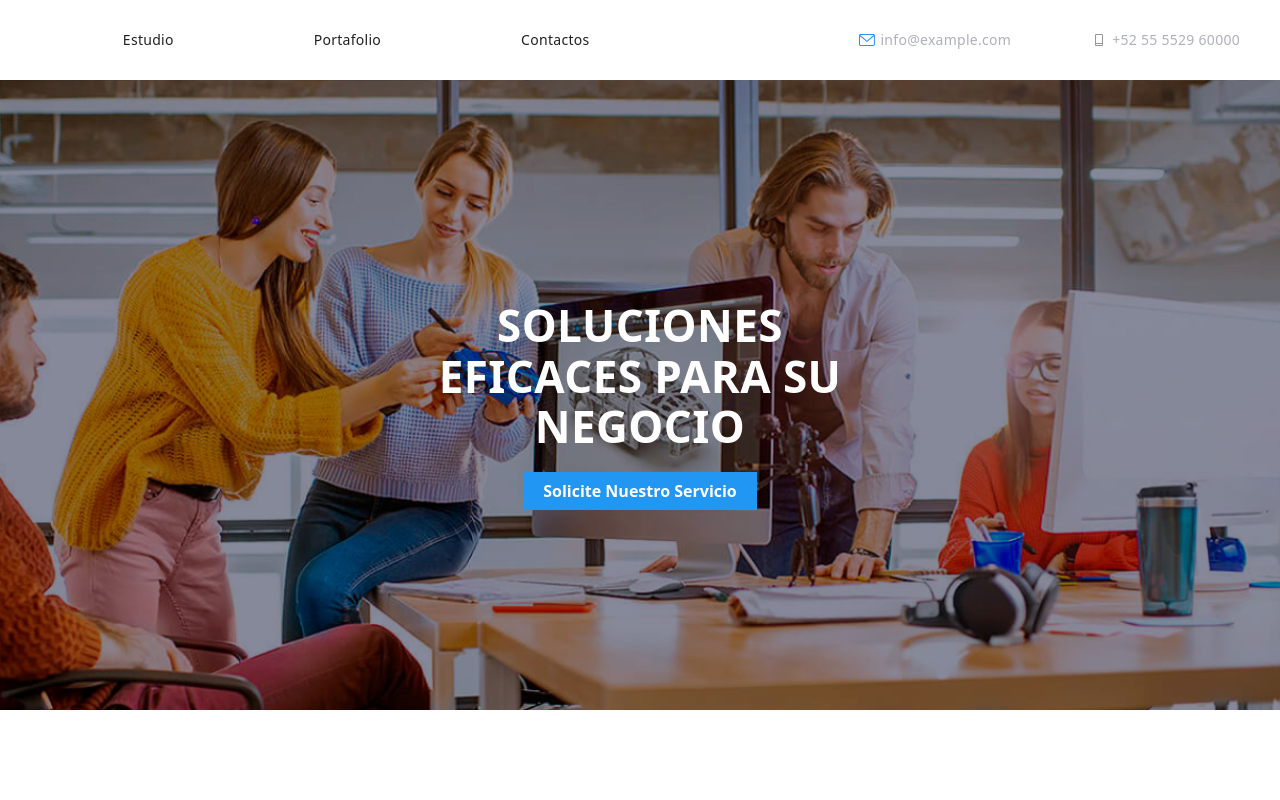
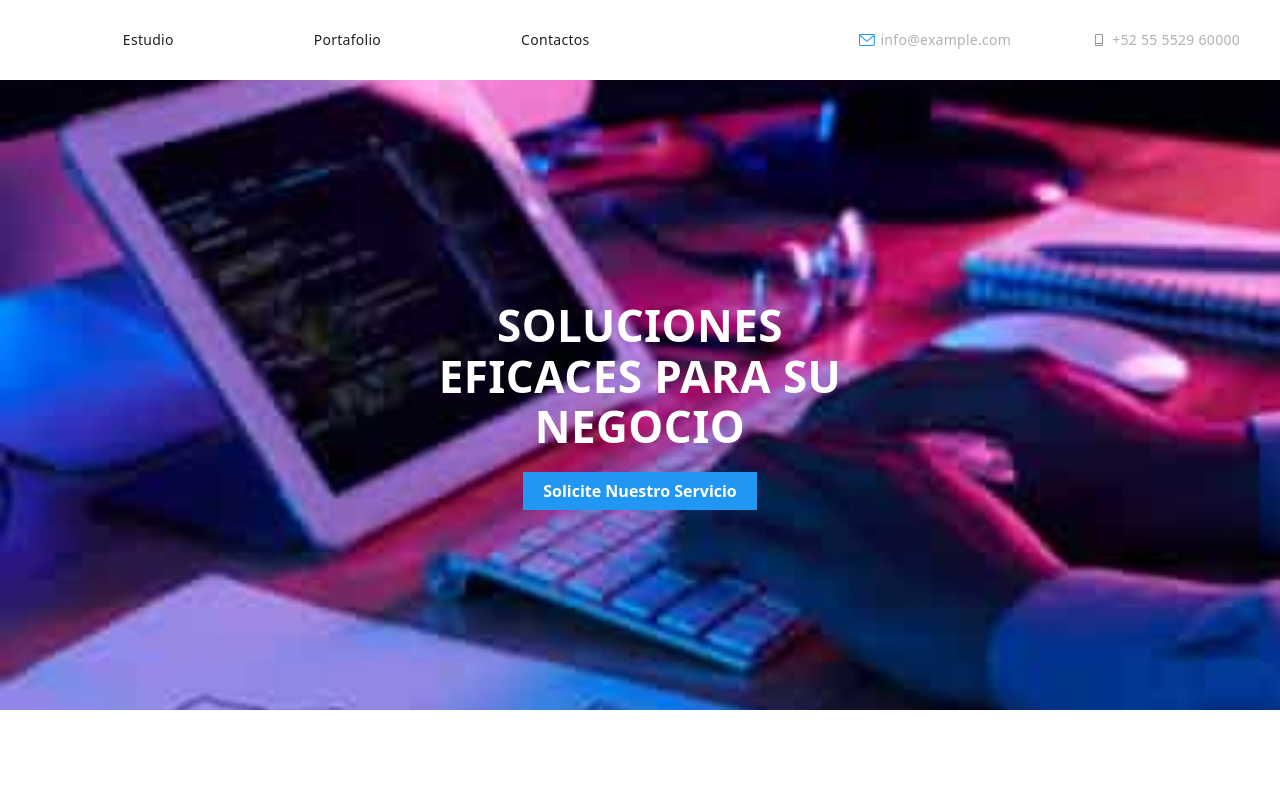
Before and after one commit to Diana1989-c/goit-markup-hw-04, a plain HTML site: page index.html in a window 1280 px wide. Shown: the top 800 px of the page. Drawn offline with Linux system fonts and the light colour scheme.

Commit message:
correcion baner

```diff
--- a/css/styles.css
+++ b/css/styles.css
@@ -166,7 +166,7 @@ header nav .nav-menu .page {
   background-color: var(--primary-black-color);
   padding: 200px var(--container-padding);
   text-align: center;
-  background-image: url(/images/img_banner.jpg);
+  background-image: url(/images/image3.jpg);
   background-size: cover;
   background-position: center;
 }
```
